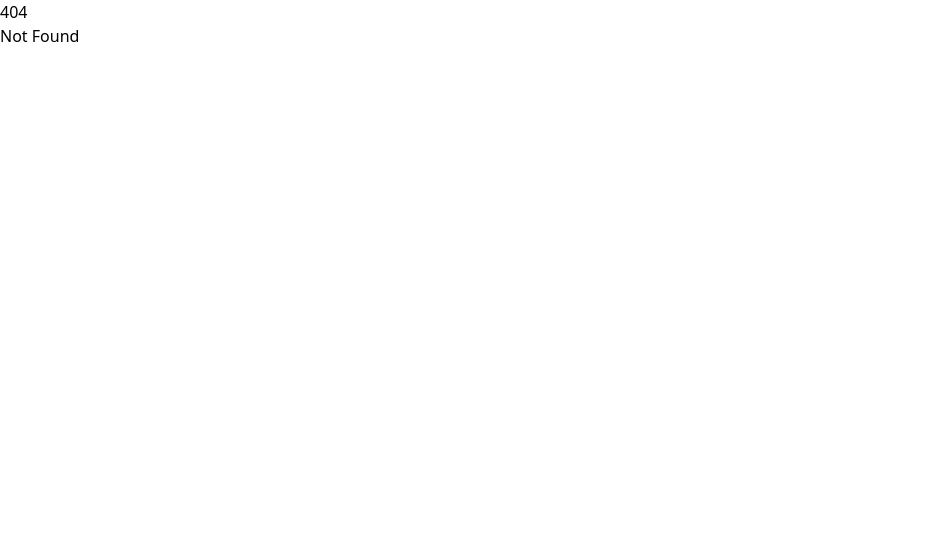
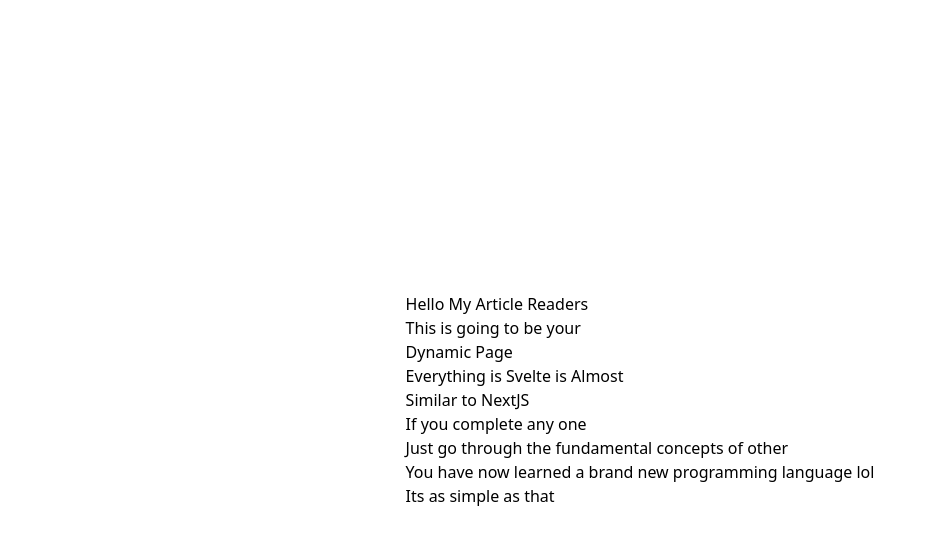
Before and after one commit to Negi-Ashish/Bunnyfied-Courses, a SvelteKit app in the folder 3/LearningSvelte/interview-quiz/: page /quiz/1 in a window 1280 px wide. Before the commit this address had no page. Shown: the top 544 px of the page, without its empty margins (0-936 px from the left). Built offline with nearby package versions, Linux system fonts and the light colour scheme.

Commit message:
Components created and layout explained and routing integration in process.

```diff
--- /dev/null
+++ b/3/LearningSvelte/interview-quiz/src/components/Card.svelte
@@ -0,0 +1,29 @@
+<script lang="ts">
+	import * as images from '../assets';
+	import { goto } from '$app/navigation';
+
+	interface Quiz {
+		id: number;
+		name: string;
+		imageUrl: keyof typeof images;
+		questions: {
+			id: number;
+			text: string;
+			answer: string;
+			options: { id: number; text: string; label: string }[];
+		}[];
+	}
+
+	export let quiz: Quiz;
+</script>
+
+<button
+	class="quiz-card shadow w-[250px] rounded overflow-hidden cursor-pointer m-2"
+	on:click={() => goto(`/quiz/${quiz.id}`)}
+>
+	<img class="h-44" src={images[quiz.imageUrl]} alt="" />
+	<div class="flex items-center justify-between py-3 px-2">
+		<h1 class="font-bold">{quiz.name}</h1>
+		<p>{quiz.questions.length} questions</p>
+	</div>
+</button>
--- a/3/LearningSvelte/interview-quiz/src/routes/+layout.svelte
+++ b/3/LearningSvelte/interview-quiz/src/routes/+layout.svelte
@@ -2,4 +2,6 @@
 	import '../app.css';
 </script>
 
-<slot />
+<div class="quizzes-container w-[700px] m-auto flex justify-center h-screen items-center">
+	<slot />
+</div>
--- a/3/LearningSvelte/interview-quiz/src/routes/+page.svelte
+++ b/3/LearningSvelte/interview-quiz/src/routes/+page.svelte
@@ -1,19 +1,11 @@
 <script lang="ts">
-	import * as images from '../assets';
 	import quizzes from '../questions.json';
+	import Card from '../components/Card.svelte';
 </script>
 
-<div class="quizzes-container w-[700px] m-auto flex justify-center h-screen items-center">
-	{#each quizzes as quiz (quiz.id)}
-		<button class="quiz-card shadow w-[250px] rounded overflow-hidden cursor-pointer m-2">
-			<img class="h-44" src={images[quiz.imageUrl]} alt="" />
-			<div class="flex items-center justify-between py-3 px-2">
-				<h1 class="font-bold">{quiz.name}</h1>
-				<p>{quiz.questions.length} questions</p>
-			</div>
-		</button>
-	{/each}
-</div>
+{#each quizzes as quiz}
+	<Card {quiz} />
+{/each}
 
 <style lang="postcss">
 	:global(html) {
--- /dev/null
+++ b/3/LearningSvelte/interview-quiz/src/routes/about/+page.svelte
@@ -0,0 +1,13 @@
+<div>
+	<h1>Hello My Article Readers</h1>
+	<h1>This is your</h1>
+	<h1>About Page</h1>
+
+	<h1>Everything is Svelte is Almost</h1>
+	<h1>Similar to NextJS</h1>
+	<h1>If you complete any one</h1>
+
+	<h1>Just go through the fundamental concepts of other</h1>
+	<h1>You have now learned a brand new programming language lol</h1>
+	<h1>Its as simple as that</h1>
+</div>
--- /dev/null
+++ b/3/LearningSvelte/interview-quiz/src/routes/quiz/[id]/+page.svelte
@@ -0,0 +1,13 @@
+<div>
+	<h1>Hello My Article Readers</h1>
+	<h1>This is going to be your</h1>
+	<h1>Dynamic Page</h1>
+
+	<h1>Everything is Svelte is Almost</h1>
+	<h1>Similar to NextJS</h1>
+	<h1>If you complete any one</h1>
+
+	<h1>Just go through the fundamental concepts of other</h1>
+	<h1>You have now learned a brand new programming language lol</h1>
+	<h1>Its as simple as that</h1>
+</div>
```
